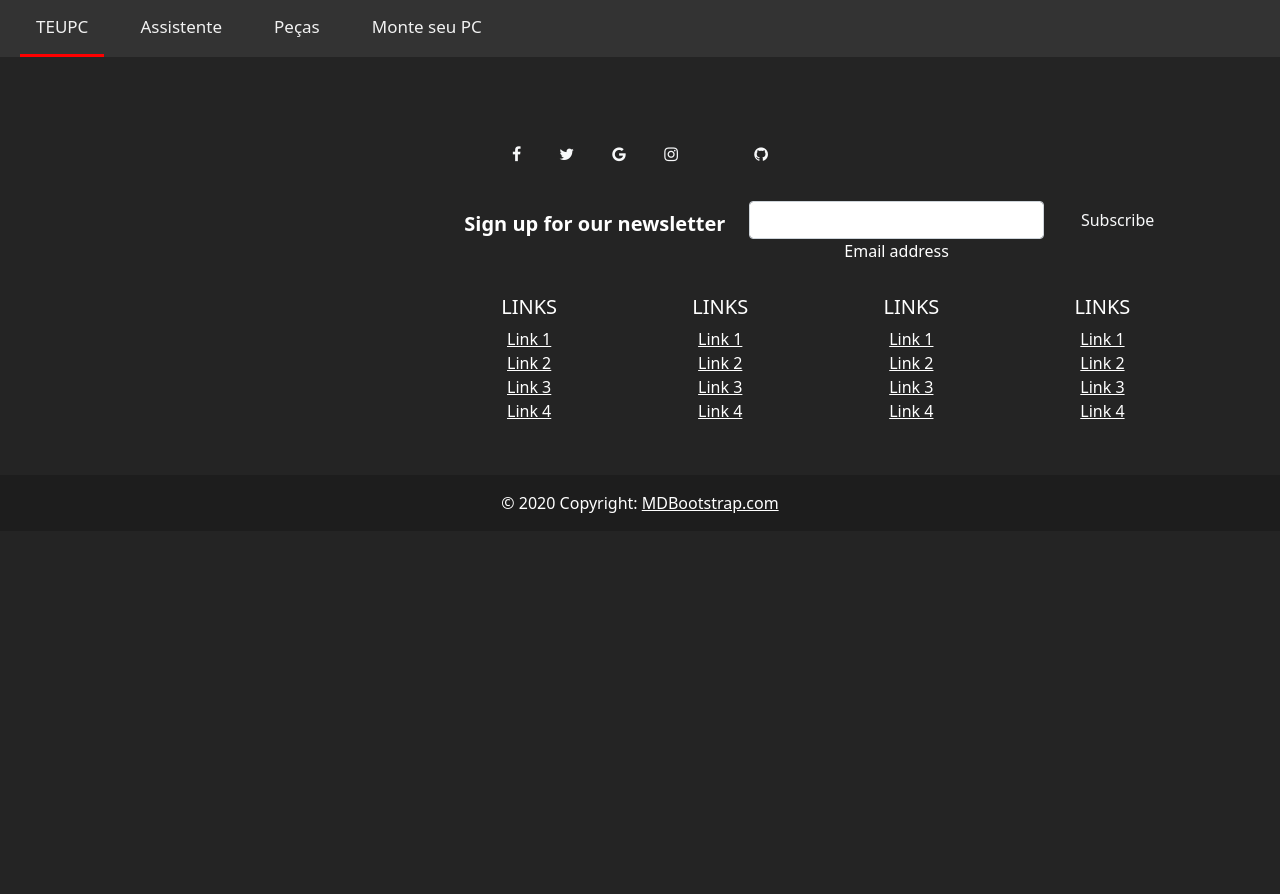
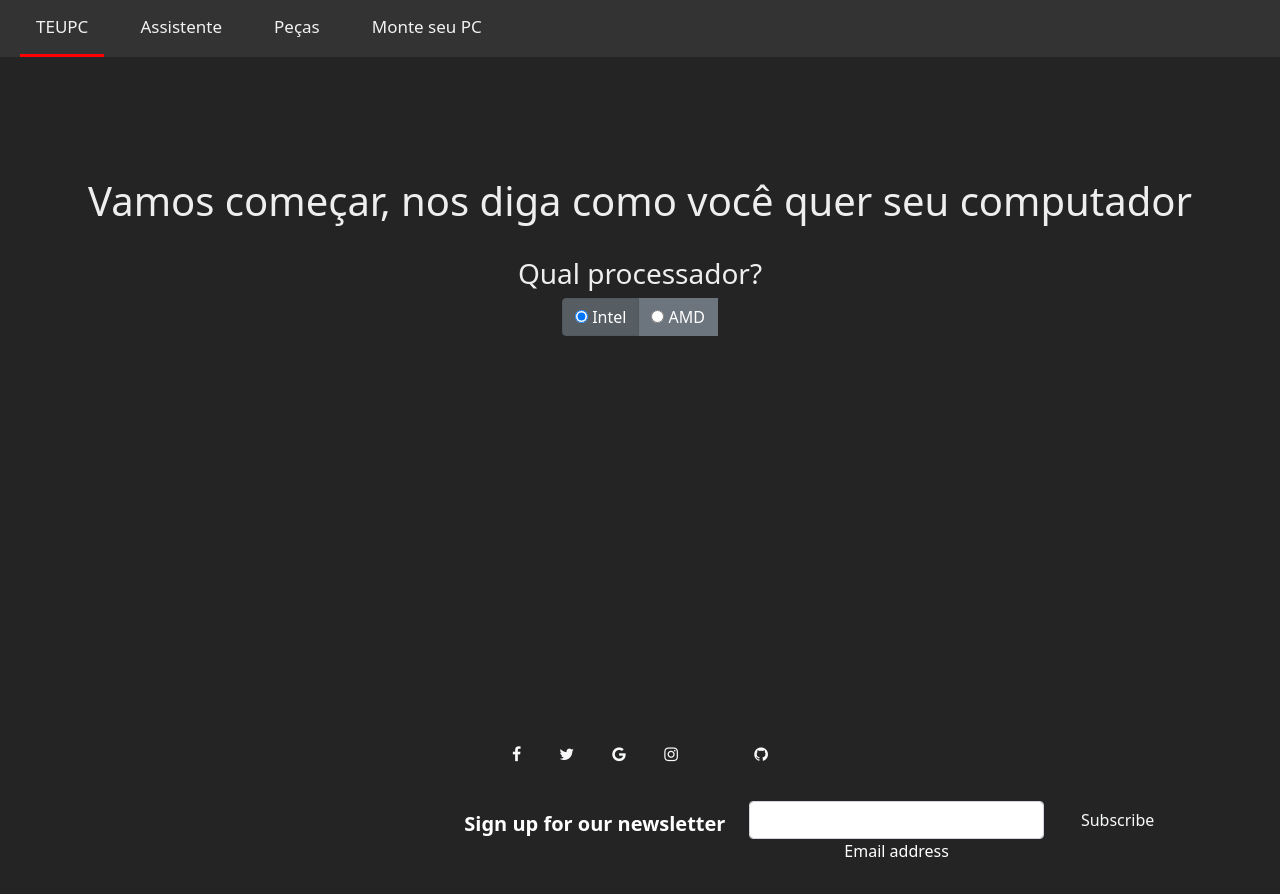
Before and after one commit to senacrs-emti/2022-3M-computadores, a PHP site: page /assistente.php in a window 1280 px wide. Shown: the top 894 px of the page. Before the commit the page ends 513 px from the top, so only its background shows below. Run offline with PHP 8.4, Linux system fonts and the light colour scheme.

Commit message:
assistente

```diff
--- a/TeuPC/assistente.php
+++ b/TeuPC/assistente.php
@@ -4,9 +4,29 @@ include_once "includes/header.php";
 ?>
 
 
+<div class= "main">
+<br>
+<br>
+<br>
+<br>
+<br>
 
 
+<center>
+    <h1 style>Vamos começar, nos diga como você quer seu computador</h1>
+    <br>
+    <h3>Qual processador?</h3>
+<div class="btn-group btn-group-toggle" data-toggle="buttons">
+  <label class="btn btn-secondary active">
+    <input type="radio" name="options" id="option1" autocomplete="off" checked> Intel </input>
+  </label>
+  <label class="btn btn-secondary">
+    <input type="radio" name="options" id="option2" autocomplete="off"> AMD </input>
+  </label>
+<center>
 
+</div>
+</div>
 
 
 <div class="footer1">
--- a/TeuPC/style.css
+++ b/TeuPC/style.css
@@ -112,6 +112,7 @@ footer p{
 
   .main{
     height: 600px;
+    color: #eee;
   }
 
   .btn-primary {
@@ -259,3 +260,7 @@ footer p{
 .bg-dark {
   background-color:revert!important;
 }
+
+h1{
+  color: #eee;
+}
```
